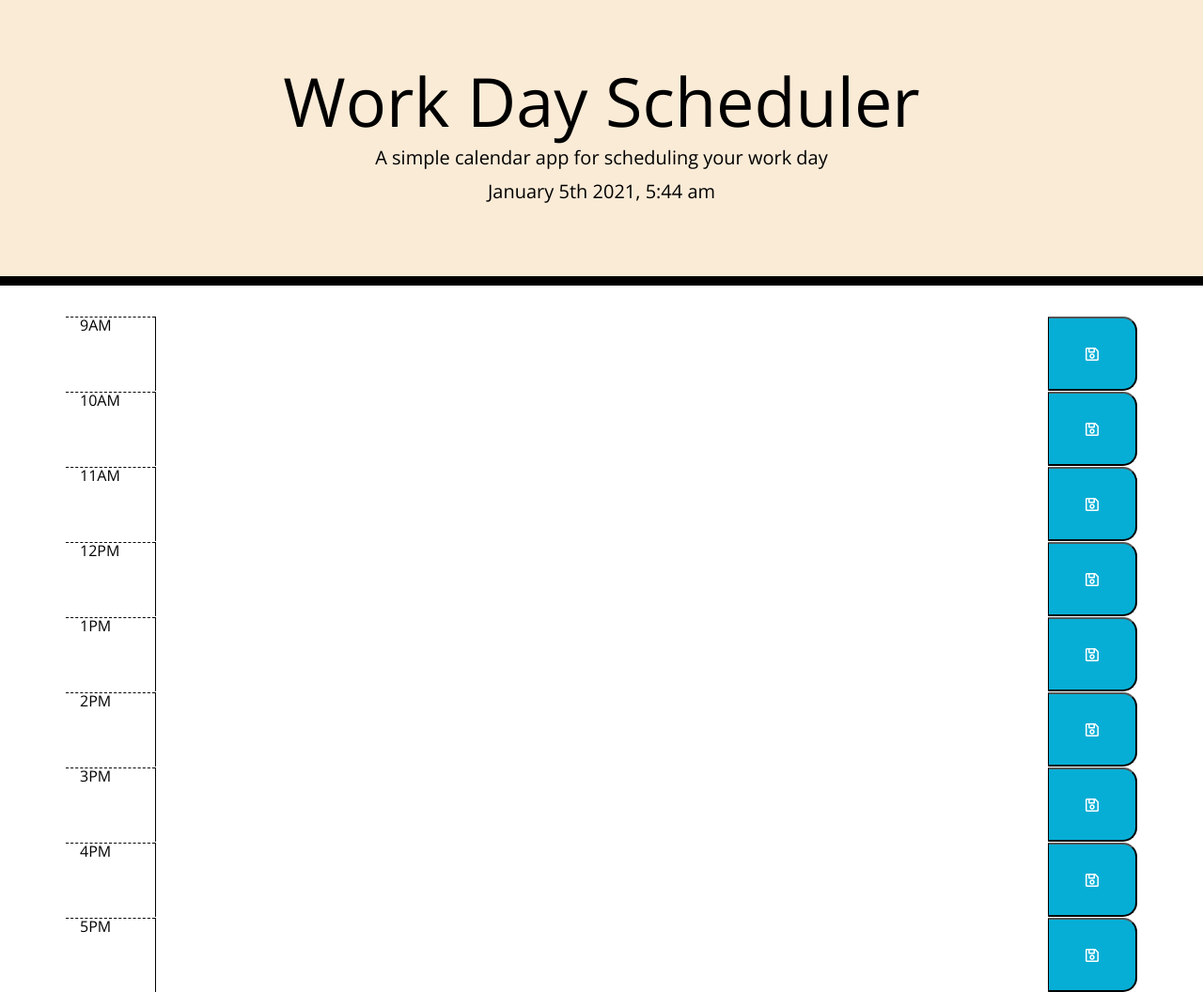
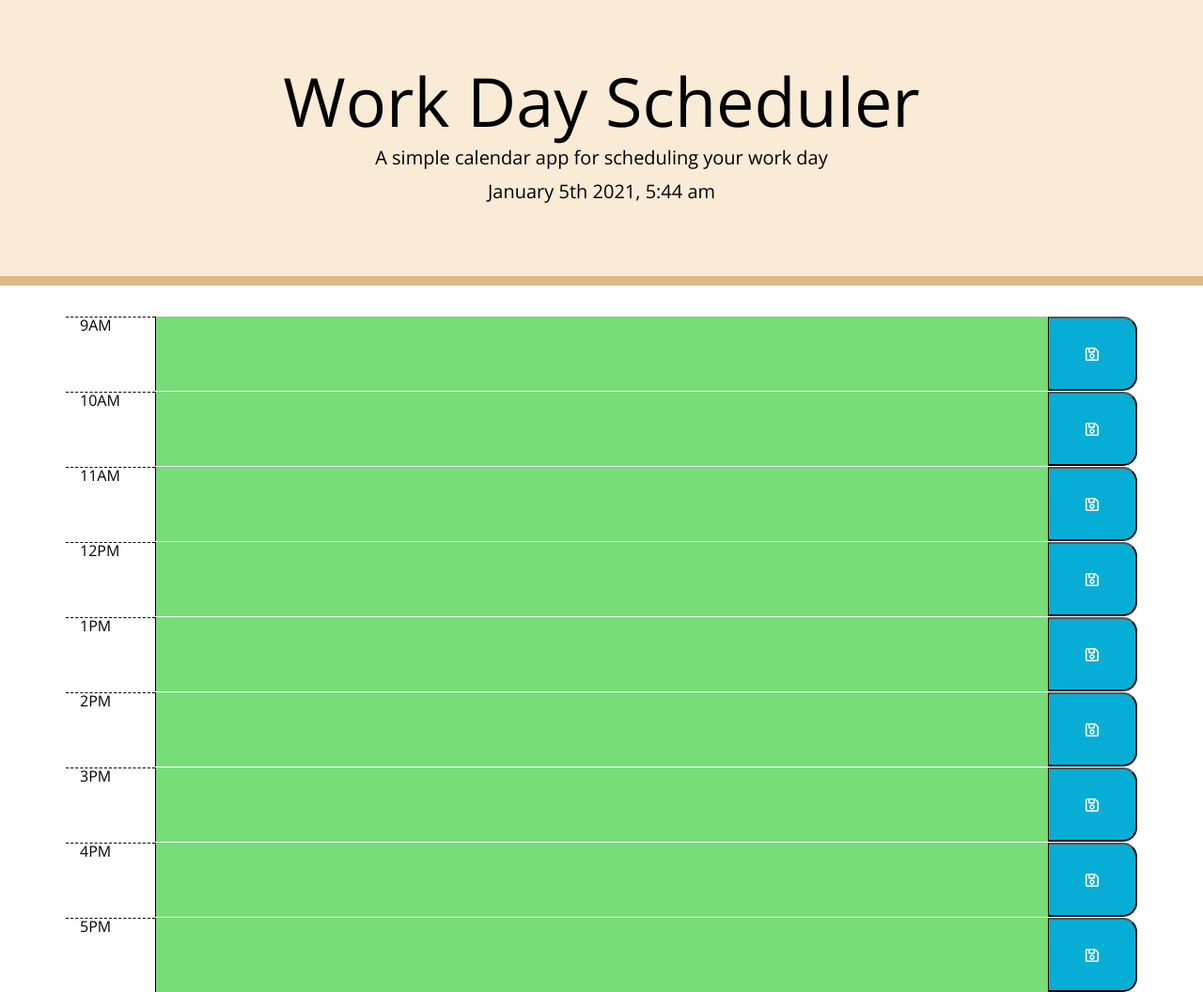
Before and after one commit to prophetrand/my-day-planner, a plain HTML site: page index.html in a window 1280 px wide. Shown: the whole page at 94% size. Drawn offline with nearby package versions, Linux system fonts and the light colour scheme.

Commit message:
migrate if statement into for loop to compare each rowBox's data-time value to the current hour

```diff
--- a/index.html
+++ b/index.html
@@ -62,7 +62,7 @@
         var saveIcon = $("<div>");
 
         rowBox.addClass("row");
-        // Rows are also assigned specific data-time attributes to later be specifically referenced, with value equal to their respective index.
+        // Rows are assigned specific data-time attributes to later be specifically referenced, with value equal to their index plus 9 to match the 24-hour clock.
         rowBox.attr("data-time", i + 9);
 
         // Width of the hour, textArea, and saveButton divisions are defined here with Bootstrap classes.
@@ -73,6 +73,7 @@
         saveIcon.html('<i class="far fa-save"></i>');
         saveButton.append(saveIcon);
 
+        // Text content of the lefthand hour box is set equal to its respective index value.
         hour.text(hoursList[i]);
 
         rowBox.append(hour);
@@ -80,12 +81,17 @@
         rowBox.append(saveButton);
 
         mainBox.append(rowBox);
+
+        if (parseInt(moment().format('H')) > rowBox.attr("data-time")){
+          textArea.addClass("past");
+        } else if (parseInt(moment().format('H')) < rowBox.attr("data-time")){
+          textArea.addClass("future");
+        } else {
+          textArea.addClass("present");
+        }
       }
       // HERE I WILL WRITE IF TREES THAT COMPARE THE HOUR VALUES TO THE CURRENT TIME USING MOMENT.JS. MIGHT BE ABLE TO USE A LOOP BUT MOST LIKELY WILL HAVE TO DO EACH ROW INDIVIDUALLY. GOOD THING I MADE POINTERS BY DATA-TIME. CALLING MOMENT() WITH NO PARAMETERS WILL RETURN THE CURRENT DATE AND TIME. THE IF TREES MAY END UP IN THE FOR LOOP AT SOME POINT BUT I DON'T KNOW YET. IT WOULD BE COOL IF I COULD COMPARE THE TIME VALUES TO DATA-TIME.
 
-      if (parseInt(moment().format('H')) > 9){
-        console.log("poopoo");
-      };
 
       function tooter() {
         console.log("Leia toots");
--- a/style.css
+++ b/style.css
@@ -18,7 +18,7 @@ textarea{
   background-color: antiquewhite;
   color: black;
   border-radius: 0;
-  border-bottom: 10px solid black;
+  border-bottom: 10px solid burlywood;
 }
 
 .description{
```
